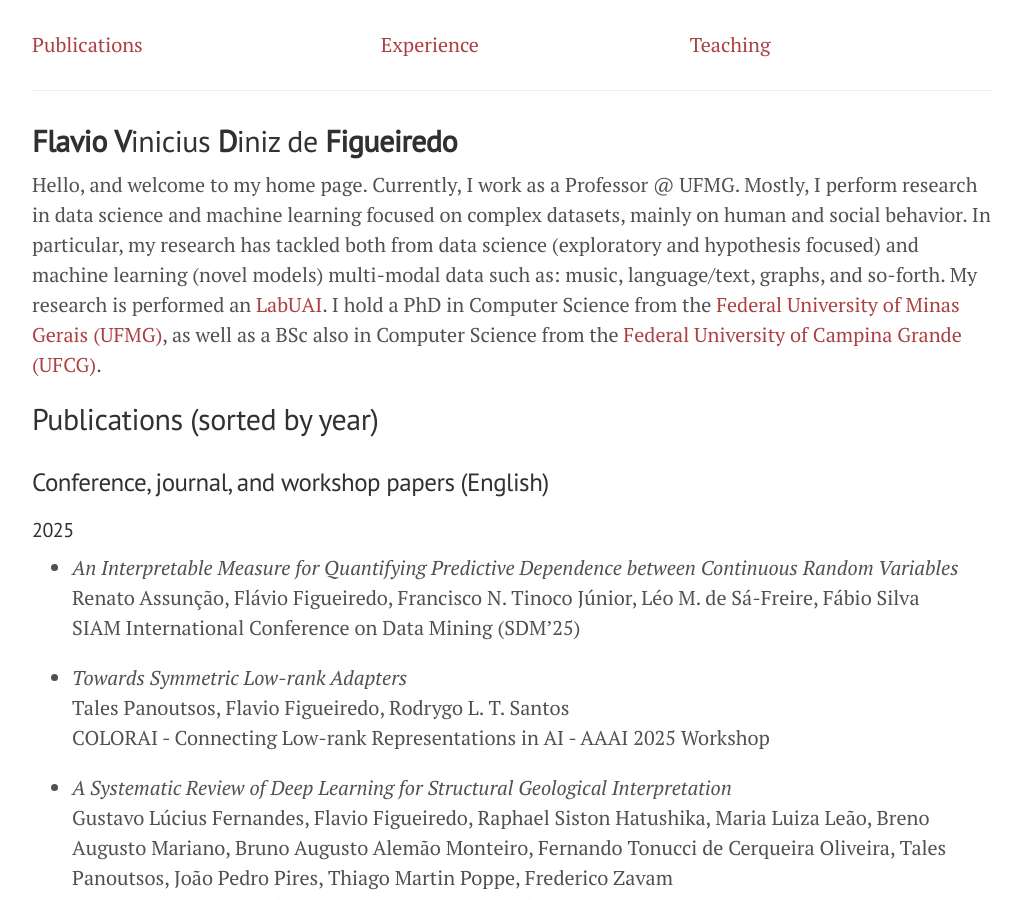
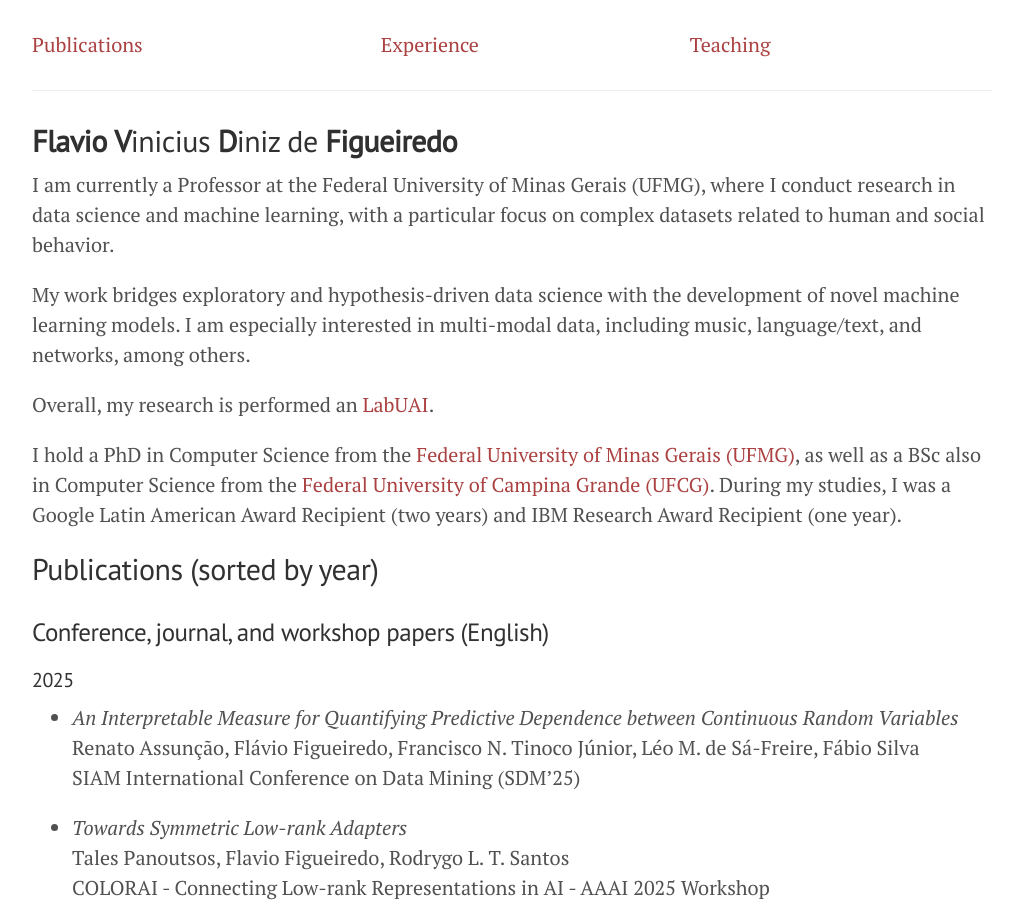
Before and after one commit to flaviovdf/flaviovdf.github.io, a Jekyll site: the page built from index.md, in a window 1280 px wide and 900 px high. Shown: the whole window, without its empty margins (128-1151 px from the left). Built offline with Jekyll 4.4.1, drawn with Linux system fonts in a browser that asks for light colours.

Commit message:
Update index.md

```diff
--- a/index.md
+++ b/index.md
@@ -8,7 +8,17 @@ layout: page
 
 ## **Flavio** **V**inicius **D**iniz de **Figueiredo**
 
-Hello, and welcome to my home page. Currently, I work as a Professor @ UFMG. Mostly, I perform research in data science and machine learning focused on complex datasets, mainly on human and social behavior. In particular, my research has tackled both from data science (exploratory and hypothesis focused) and machine learning (novel models) multi-modal data such as: music, language/text, graphs, and so-forth.  My research is performed an [LabUAI](https://uai.science). I hold a PhD in Computer Science from the [Federal University of Minas Gerais (UFMG)](http://ufmg.br), as well as a BSc also in Computer Science from the [Federal University of Campina Grande (UFCG)](http://ufcg.edu.br).
+I am currently a Professor at the Federal University of Minas Gerais (UFMG), where I conduct research in data science and machine learning,
+with a particular focus on complex datasets related to human and social behavior.
+
+My work bridges exploratory and hypothesis-driven data science with the development of novel machine learning models.
+I am especially interested in multi-modal data, including music, language/text, and networks, among others.
+
+Overall, my research is performed an [LabUAI](https://uai.science).
+
+I hold a PhD in Computer Science from the [Federal University of Minas Gerais (UFMG)](http://ufmg.br),
+as well as a BSc also in Computer Science from the [Federal University of Campina Grande (UFCG)](http://ufcg.edu.br).
+During my studies, I was a Google Latin American Award Recipient (two years) and IBM Research Award Recipient (one year).
 
 ## Publications (sorted by year)
 
```
